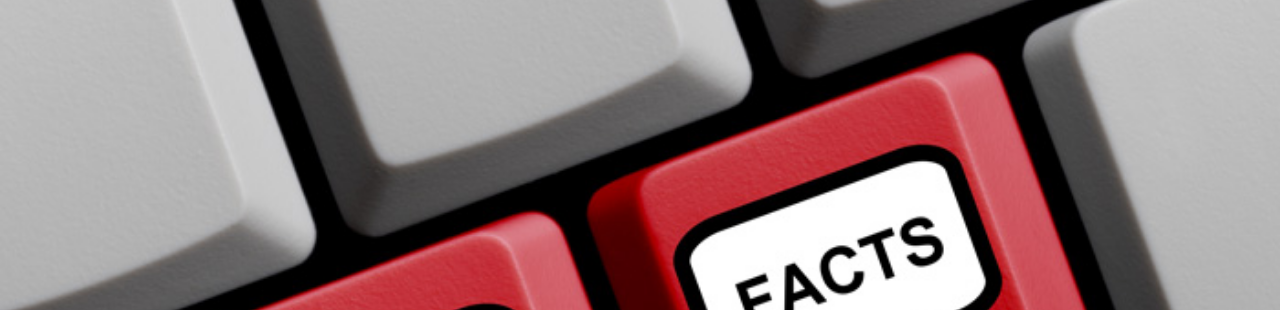
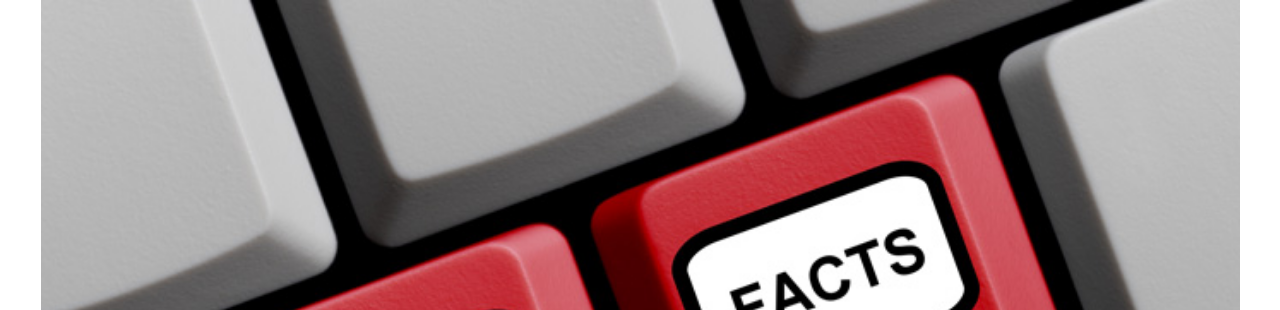
Before and after one commit to bhornick10/Pages_for_senior_project, a plain HTML site: page index.html in a window 1280 px wide. Shown: the top 310 px of the page. Drawn offline with Linux system fonts and the light colour scheme.

Commit message:
Change background size and attachment properties

```diff
--- a/index.html
+++ b/index.html
@@ -14,10 +14,10 @@
     /* Background image for the entire page */
     body {
       background-image: url('news_app.png');
-      background-size: cover;
+      background-size: contain;
       background-position: center;
       background-repeat: no-repeat;
-      background-attachment: fixed;
+      background-attachment:scroll;
     }
 
     #background-video {
```
